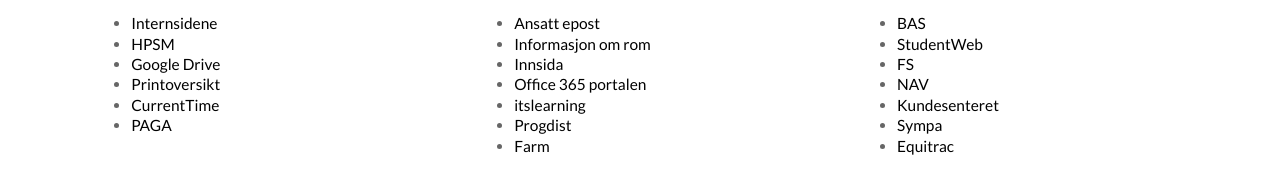
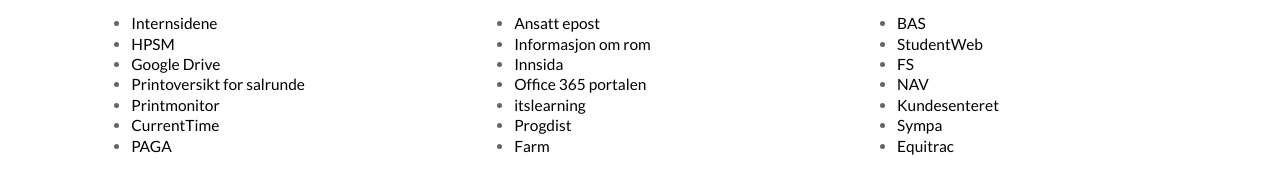
Before and after one commit to afriestad/OrakelPortal, a plain HTML site: page index.html in a window 1280 px wide. Shown: the part 214-397 px from the top of the page. Drawn offline with Linux system fonts and the light colour scheme.

Commit message:
Adding printmon to Orakeltjenesten and clarifying edit of Printoversikt

```diff
--- a/index.html
+++ b/index.html
@@ -68,7 +68,8 @@
     <li class=""><a href="https://intern.orakel.ntnu.no">Internsidene</a></li>
     <li class=""><a href="https://hit.it.ntnu.no/hpsm/index.do">HPSM</a></li>
     <li class=""><a href="https://drive.google.com/drive/folders/0B9fRBGxrr2TaXzFLcE00UXM4SDg">Google Drive</a></li>
-    <li class=""><a href="https://docs.google.com/spreadsheets/d/1dWiSiZ1H4hF3A6H_jzPvNshy4Aal2b7Nx2kHvDn8IOo/">Printoversikt</a></li>
+    <li class=""><a href="https://docs.google.com/spreadsheets/d/1dWiSiZ1H4hF3A6H_jzPvNshy4Aal2b7Nx2kHvDn8IOo/">Printoversikt for salrunde</a></li>
+    <li class=""><a href="http://printmon.orakel.ntnu.no/">Printmonitor</a></li>
     <li class=""><a href="https://timereg.itea.ntnu.no/">CurrentTime</a></li>
     <li class=""><a href="https://ntnu.bluegarden.net">PAGA</a></li>
   </ul>
```
